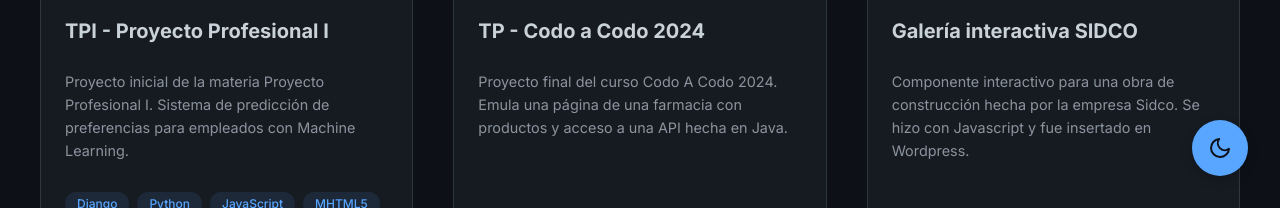
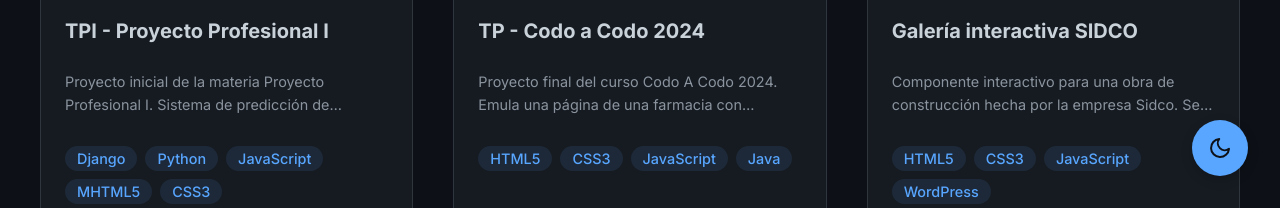
Before and after one commit to LautaroMoreno2002/portfolio-v2, a React (Vite) app: page /proyectos in a window 1280 px wide. Shown: the part 592-800 px from the top of the page. Built offline with nearby package versions, Linux system fonts and the light colour scheme.

Commit message:
Algunos cambios en las ProjectCard

```diff
--- a/src/components/ProjectCard.css
+++ b/src/components/ProjectCard.css
@@ -57,7 +57,23 @@
   color: var(--text-secondary);
   font-size: 0.9rem;
   line-height: 1.6;
-  flex-grow: 1;
+  /* flex-grow: 1; */
+  /* --- INICIO: Propiedades para truncar el texto --- */
+
+  /* Muestra el contenido como una caja flexible con orientación vertical. Requerido para line-clamp. */
+  display: -webkit-box;
+  -webkit-box-orient: vertical;
+
+  /* Limita el contenido a un máximo de 2 líneas. */
+  -webkit-line-clamp: 2;
+
+  /* Oculta el texto que desborda el contenedor. */
+  overflow: hidden;
+
+  /* Añade los puntos suspensivos (...) al final del texto truncado. */
+  text-overflow: ellipsis;
+
+  /* --- FIN: Propiedades para truncar el texto --- */
 }
 
 .card-tags {
@@ -71,7 +87,7 @@
   /* El tag usa el color de acento primario para el texto y un fondo semitransparente */
   background-color: var(--accent-primary-transparent, rgba(88, 166, 255, 0.1));
   color: var(--accent-primary);
-  font-size: 0.75rem;
+  font-size: 0.9rem;
   font-weight: 500;
   padding: 0.25rem 0.75rem;
   border-radius: 9999px;
@@ -80,7 +96,6 @@
 .card-footer {
   padding: 1rem 1.5rem 1.5rem;
   border-top: 1px solid var(--border-color);
-  margin-top: 1.5rem;
   display: flex;
   align-items: center;
   gap: 1.5rem;
```
